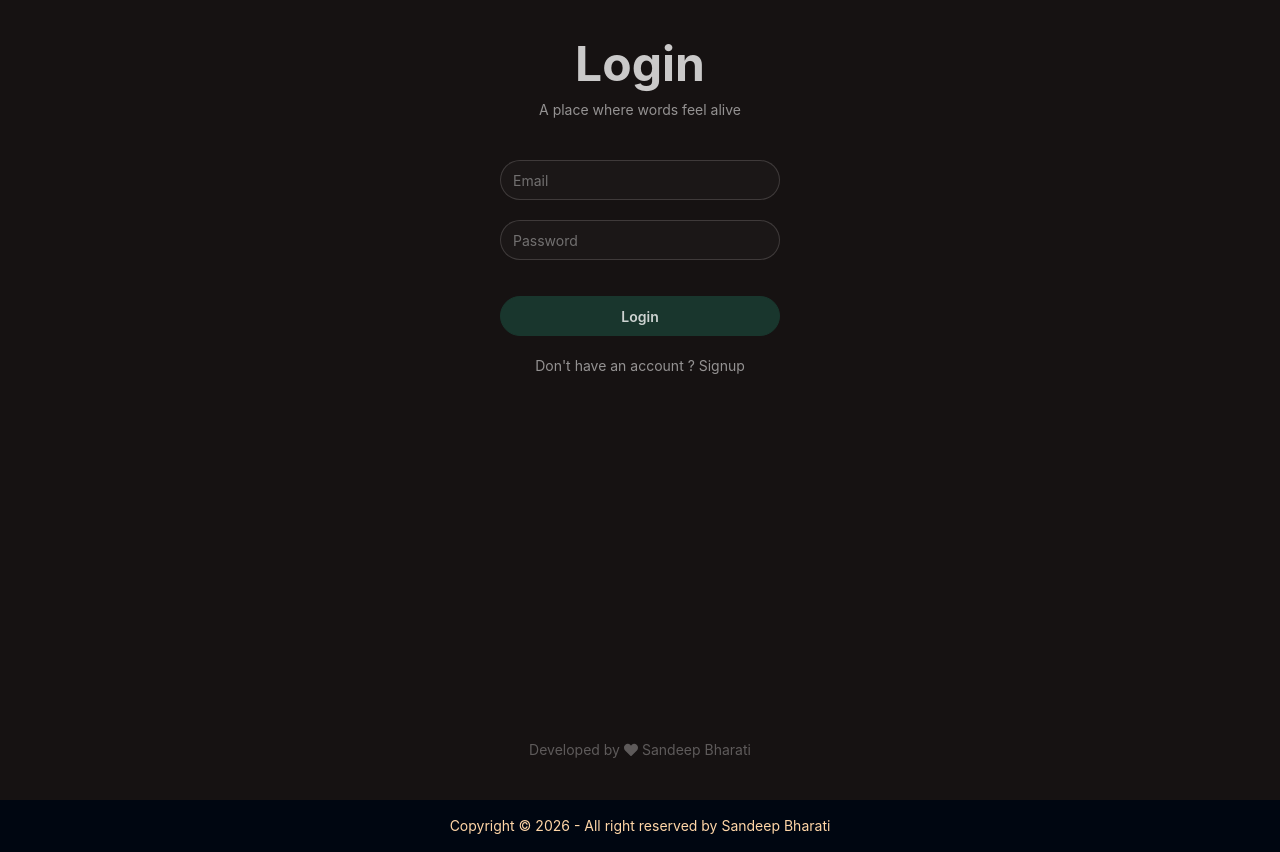
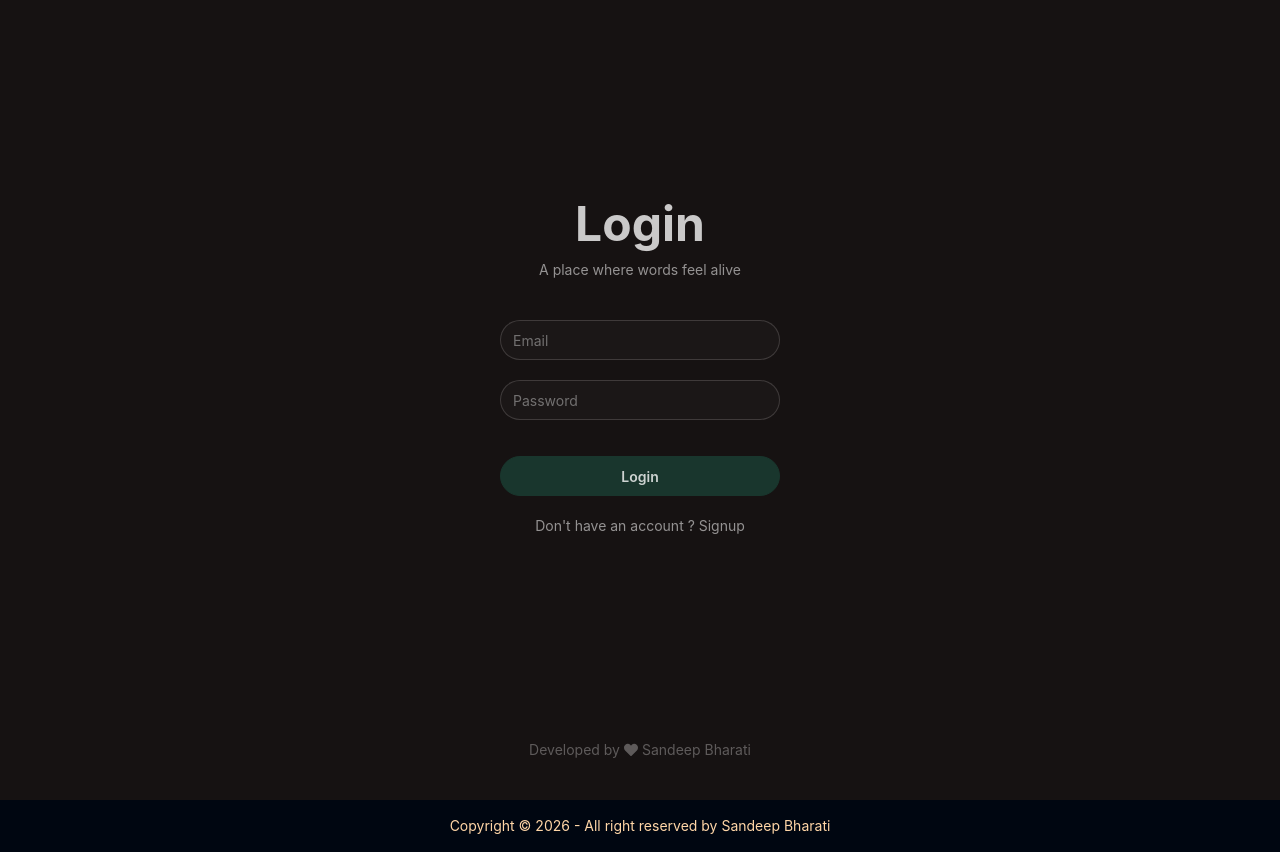
Before and after one commit to iamsandeep196/myquote-app-backend, a React app in the folder frontend/: page /login in a window 1280 px wide. Built offline with nearby package versions, Linux system fonts and the light colour scheme; the HTML template or start-up script is replaced by a standard one.

Commit message:
fix the login page

```diff
--- a/frontend/src/pages/Login.jsx
+++ b/frontend/src/pages/Login.jsx
@@ -62,7 +62,7 @@ function Login() {
       data-theme="forest"
       className="min-h-screen bg-base-200 text-base-content p-10 flex flex-col items-center justify-center"
     >
-      <h1 className="text-5xl font-bold">Login</h1>
+      <h1 className="text-5xl mt-40 font-bold">Login</h1>
 
       <p className="text-base-content/70 text-sm mt-3">
         A place where words feel alive
```
